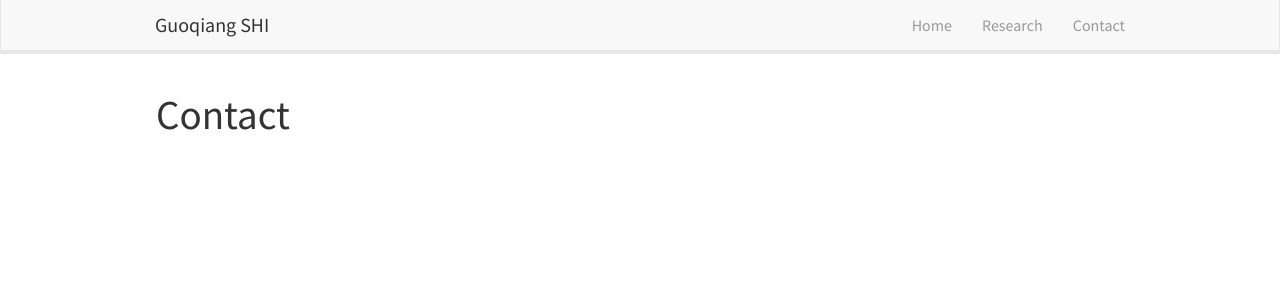
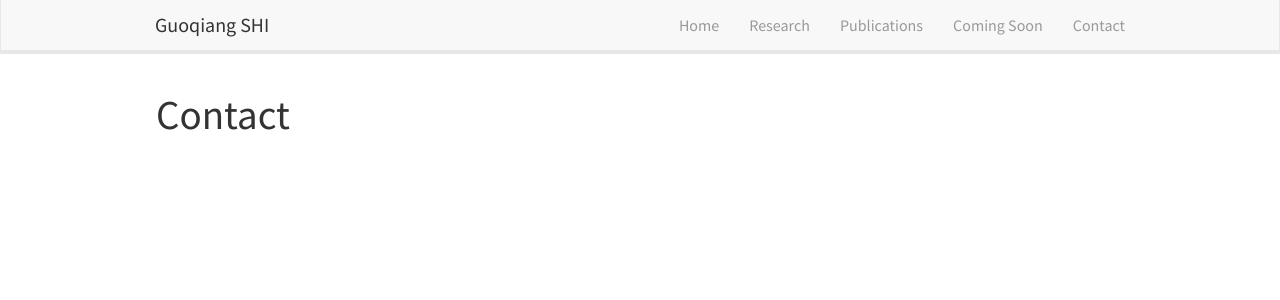
Before and after one commit to guoqiangshi/guoqiangshi.github.io, a Jekyll site: the page contact.html, which Jekyll copies as it is, in a window 1280 px wide. Shown: the top 300 px of the page. Built offline with Jekyll 4.4.1, drawn with Linux system fonts in a browser that asks for light colours.

Commit message:
Update contact.html

```diff
--- a/contact.html
+++ b/contact.html
@@ -45,6 +45,8 @@
 	  <ul class="nav navbar-nav navbar-right">
 		<li><a href="/">Home</a></li>
 		<li><a href="/research">Research</a></li>
+		<li><a href="/publications">Publications</a></li>
+		<li><a href="/comingsoon">Coming Soon</a></li>
 		<li><a href="/contact">Contact</a></li>
 
 	  </ul>
```
